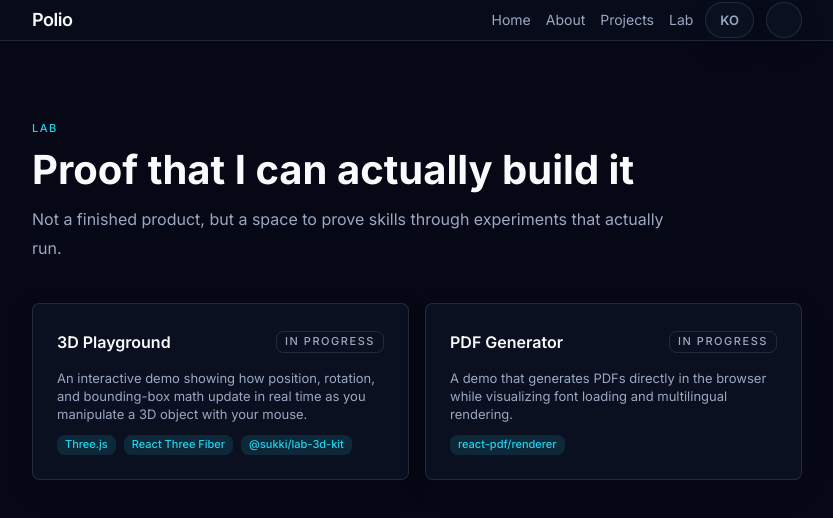
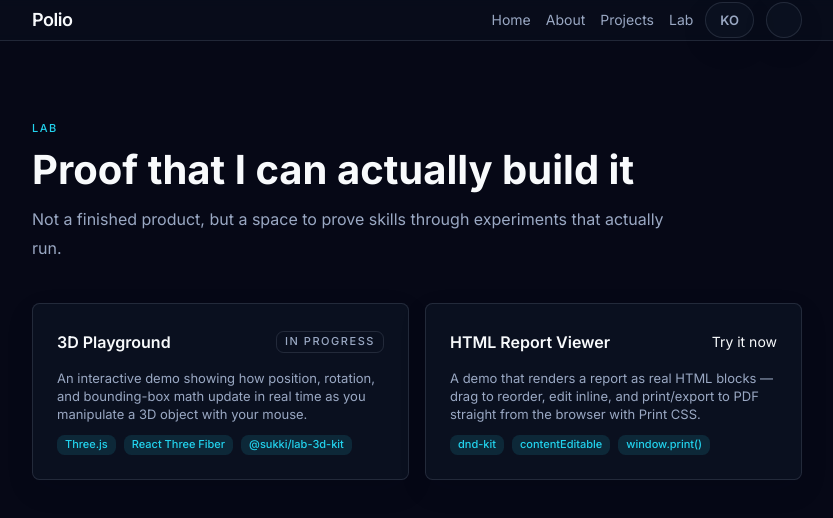
Before and after one commit to sukki-codes/polio, a Next.js app: page /en/lab in a window 1280 px wide. Shown: the top 518 px of the page, without its empty margins (223-1056 px from the left). Built offline with nearby package versions, Linux system fonts and the light colour scheme; a web font is replaced by a local one.

Commit message:
feat: replace PDF Generator placeholder with HTML Report Viewer demo

```diff
--- a/package.json
+++ b/package.json
@@ -14,6 +14,9 @@
     "icons": "node scripts/build-svg-sprite.mts"
   },
   "dependencies": {
+    "@dnd-kit/core": "^6.3.1",
+    "@dnd-kit/sortable": "^10.0.0",
+    "@dnd-kit/utilities": "^3.2.2",
     "next": "16.2.10",
     "next-intl": "4.13.2",
     "next-themes": "^0.4.6",
--- a/src/app/[locale]/lab/page.tsx
+++ b/src/app/[locale]/lab/page.tsx
@@ -1,5 +1,7 @@
 import type { Metadata } from 'next';
 import { getTranslations, setRequestLocale } from 'next-intl/server';
+
+import { Link } from '@/i18n/navigation';
 
 import styles from './page.module.css';
 
@@ -11,6 +13,7 @@ type DemoItem = {
   title: string;
   description: string;
   tags: string[];
+  href?: string;
 };
 
 export async function generateMetadata({ params }: Props): Promise<Metadata> {
@@ -43,14 +46,15 @@ export default async function LabPage({ params }: Props) {
         </p>
       </header>
       <div className={styles.grid}>
-        {demoItems.map((demo) => (
-          <div key={demo.title} className={styles.card}>
+        {demoItems.map((demo) => {
+          const cardBody = (
+            <>
               <div className={styles.cardHeader}>
                 <h2 className={styles.cardTitle}>
                   {demo.title}
                 </h2>
-              <span className={styles.cardStatus}>
-                {t('comingSoon')}
+                <span className={demo.href ? styles.cardStatusLive : styles.cardStatus}>
+                  {demo.href ? t('tryItNow') : t('comingSoon')}
                 </span>
               </div>
               <p className={styles.cardDescription}>
@@ -63,8 +67,19 @@ export default async function LabPage({ params }: Props) {
                   </li>
                 ))}
               </ul>
+            </>
+          );
+
+          return demo.href ? (
+            <Link key={demo.title} className={styles.card} href={demo.href}>
+              {cardBody}
+            </Link>
+          ) : (
+            <div key={demo.title} className={styles.card}>
+              {cardBody}
             </div>
-        ))}
+          );
+        })}
       </div>
     </main>
   );
--- a/src/messages/en.json
+++ b/src/messages/en.json
@@ -138,11 +138,12 @@
   },
   "Lab": {
     "metaTitle": "Lab",
-    "metaDescription": "Technical experiments and live demos — 3D Playground, PDF Generator.",
+    "metaDescription": "Technical experiments and live demos — 3D Playground, HTML Report Viewer.",
     "eyebrow": "Lab",
     "heading": "Proof that I can actually build it",
     "intro": "Not a finished product, but a space to prove skills through experiments that actually run.",
     "comingSoon": "In progress",
+    "tryItNow": "Try it now",
     "demos": {
       "items": [
         {
@@ -151,12 +152,33 @@
           "tags": ["Three.js", "React Three Fiber", "@sukki/lab-3d-kit"]
         },
         {
-          "title": "PDF Generator",
-          "description": "A demo that generates PDFs directly in the browser while visualizing font loading and multilingual rendering.",
-          "tags": ["react-pdf/renderer"]
+          "title": "HTML Report Viewer",
+          "description": "A demo that renders a report as real HTML blocks — drag to reorder, edit inline, and print/export to PDF straight from the browser with Print CSS.",
+          "tags": ["dnd-kit", "contentEditable", "window.print()"],
+          "href": "/lab/report-viewer"
         }
       ]
+    },
+    "reportViewer": {
+      "metaTitle": "HTML Report Viewer — Lab",
+      "metaDescription": "Try block drag-reordering, inline editing, and Print CSS-based PDF output yourself.",
+      "backLink": "← Back to Lab",
+      "eyebrow": "Lab / HTML Report Viewer",
+      "heading": "A report viewer that runs entirely in the browser",
+      "intro": "Reorder a real, text-rendered document by dragging, edit it inline, then check the print preview."
     }
+  },
+  "ReportViewerDemo": {
+    "language": "Sample language",
+    "languageNames": {
+      "ko": "한국어",
+      "en": "English",
+      "ja": "日本語",
+      "ar": "العربية"
+    },
+    "dragHandle": "Drag to reorder",
+    "print": "Print / Save as PDF",
+    "reset": "Reset to initial state"
   },
   "NotFound": {
     "title": "Page not found",
--- a/src/messages/ko.json
+++ b/src/messages/ko.json
@@ -138,11 +138,12 @@
   },
   "Lab": {
     "metaTitle": "Lab",
-    "metaDescription": "기술 실험과 라이브 데모 — 3D Playground, PDF Generator.",
+    "metaDescription": "기술 실험과 라이브 데모 — 3D Playground, HTML Report Viewer.",
     "eyebrow": "Lab",
     "heading": "직접 만들 줄 안다는 증거",
     "intro": "완성된 결과물이 아니라, 실제로 동작하는 실험을 통해 기술을 증명하는 공간입니다.",
     "comingSoon": "준비 중",
+    "tryItNow": "지금 체험하기",
     "demos": {
       "items": [
         {
@@ -151,12 +152,33 @@
           "tags": ["Three.js", "React Three Fiber", "@sukki/lab-3d-kit"]
         },
         {
-          "title": "PDF Generator",
-          "description": "브라우저에서 직접 PDF를 생성하면서 폰트 로딩 과정과 다국어 렌더링을 시각화하는 데모.",
-          "tags": ["react-pdf/renderer"]
+          "title": "HTML Report Viewer",
+          "description": "실제 HTML 블록으로 렌더링된 리포트를 드래그로 재배열하고 인라인으로 편집한 뒤, Print CSS로 그대로 인쇄/PDF 출력까지 해보는 데모.",
+          "tags": ["dnd-kit", "contentEditable", "window.print()"],
+          "href": "/lab/report-viewer"
         }
       ]
+    },
+    "reportViewer": {
+      "metaTitle": "HTML Report Viewer — Lab",
+      "metaDescription": "블록 드래그 재배열, 인라인 편집, Print CSS 기반 PDF 출력을 직접 체험하는 데모.",
+      "backLink": "← Lab으로 돌아가기",
+      "eyebrow": "Lab / HTML Report Viewer",
+      "heading": "브라우저에서 그대로 동작하는 리포트 뷰어",
+      "intro": "실제 텍스트로 렌더링된 문서를 드래그로 재배열하고 바로 수정한 뒤, 인쇄 미리보기로 확인해보세요."
     }
+  },
+  "ReportViewerDemo": {
+    "language": "샘플 언어",
+    "languageNames": {
+      "ko": "한국어",
+      "en": "English",
+      "ja": "日本語",
+      "ar": "العربية"
+    },
+    "dragHandle": "드래그해서 순서 바꾸기",
+    "print": "인쇄 / PDF로 저장",
+    "reset": "초기 상태로 되돌리기"
   },
   "NotFound": {
     "title": "페이지를 찾을 수 없어요",
```
Also changed, not shown: 1 other file (tests, documents, lock files or other folders). Lines whose indentation alone changed are shown as unchanged.
